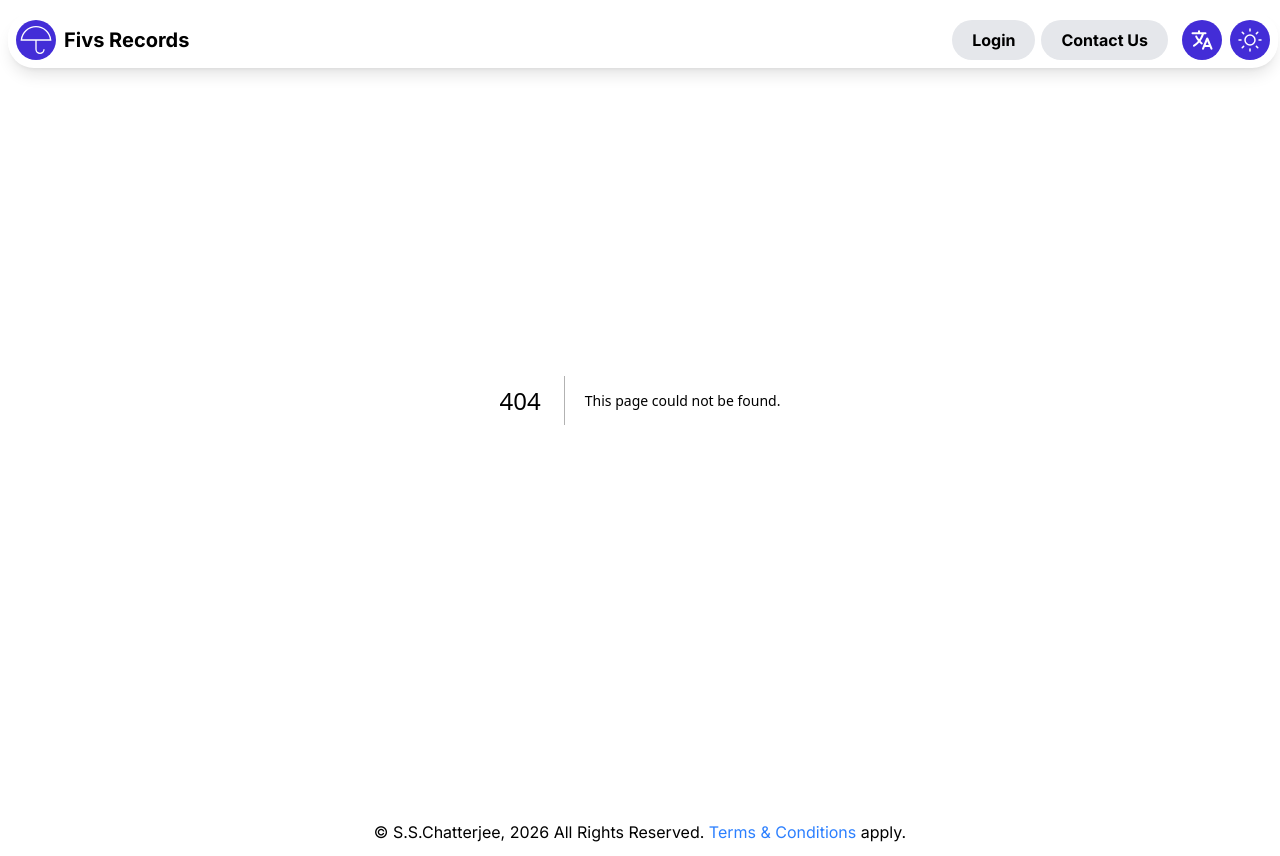
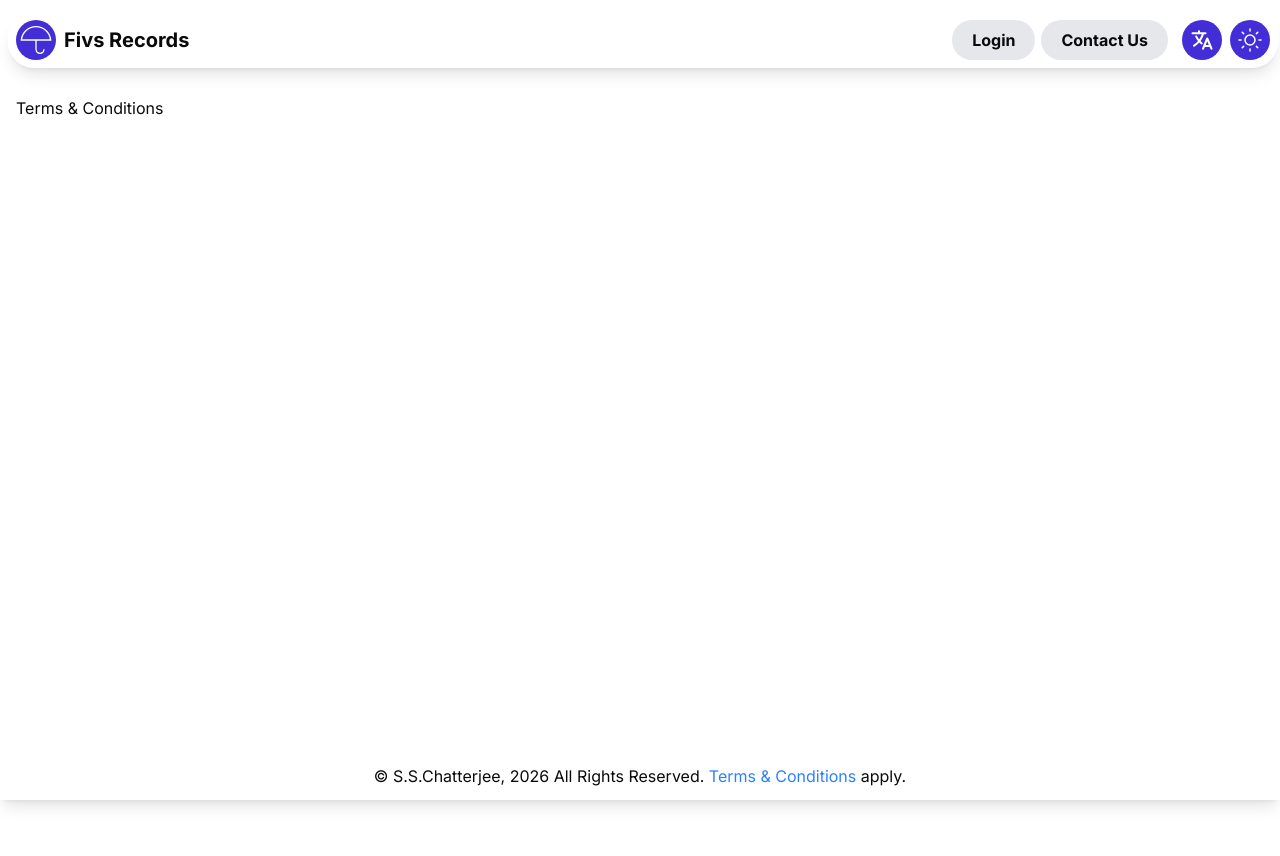
Before and after one commit to ShankhaShubhraChatterjee/fivs-records, a Next.js app: page /terms_and_conditions in a window 1280 px wide. Before the commit this address had no page. After the commit the page ends 800 px from the top, so only its background shows below. Built offline with nearby package versions, Linux system fonts and the light colour scheme.

Commit message:
feat: add terms and conditions page

```diff
--- /dev/null
+++ b/src/app/terms_and_conditions/page.tsx
@@ -0,0 +1,10 @@
+export default function TermsAndConditions() {
+    return (
+        <div className="flex-1">
+            <div className="mt-24 ml-4">
+                <p>Terms & Conditions</p>
+            </div>
+        </div>
+
+    )
+}
```
